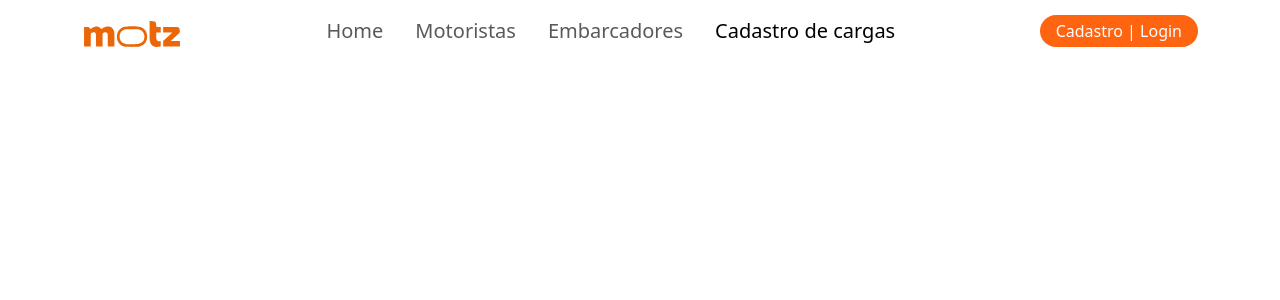
After one commit to Isaac-Lima/Motz, a PHP site: page /cargas.php in a window 1280 px wide. The commit adds this page. Shown: the top 300 px of the page. Run offline with PHP 8.4, Linux system fonts and the light colour scheme.

Commit message:
Site em desenvolvimento

```diff
--- a/cadastros.php
+++ b/cadastros.php
@@ -91,6 +91,9 @@ $conexao->close();
                             </li>
                             <li class="nav-item mx-2">
                                 <a class="nav-link" href="embarcadores.php">Embarcadores</a>
+                            </li>
+                            <li class="nav-item mx-2">
+                                <a class="nav-link" href="cargas.php">Cadastro de cargas</a>
                             </li>
                         </ul>
                         <!--Login/Cadastro-->
--- /dev/null
+++ b/cargas.php
@@ -0,0 +1,80 @@
+<!DOCTYPE html>
+<html lang="pt-br">
+<head>
+    <meta charset="UTF-8">
+    <meta name="viewport" content="width=device-width, initial-scale=1.0">
+    <title>Cadastro de cargas | Motz</title>
+    <!-- CSS -->
+    <link rel="stylesheet" href="./css/cargas.css">
+    <!-- Bootstrap 5 -->
+    <link href="https://cdn.jsdelivr.net/npm/bootstrap@5.3.2/dist/css/bootstrap.min.css" rel="stylesheet"
+        integrity="sha384-T3c6CoIi6uLrA9TneNEoa7RxnatzjcDSCmG1MXxSR1GAsXEV/Dwwykc2MPK8M2HN" crossorigin="anonymous">
+    <script src="https://cdn.jsdelivr.net/npm/bootstrap@5.3.2/dist/js/bootstrap.bundle.min.js"
+        integrity="sha384-C6RzsynM9kWDrMNeT87bh95OGNyZPhcTNXj1NW7RuBCsyN/o0jlpcV8Qyq46cDfL"
+        crossorigin="anonymous">
+    </script>
+    <!--Footer icons-->
+    <link rel="stylesheet" href="https://cdnjs.cloudflare.com/ajax/libs/font-awesome/6.4.2/css/all.min.css" integrity="sha512-z3gLpd7yknf1YoNbCzqRKc4qyor8gaKU1qmn+CShxbuBusANI9QpRohGBreCFkKxLhei6S9CQXFEbbKuqLg0DA==" crossorigin="anonymous" referrerpolicy="no-referrer" />
+    <!-- Icon tab -->
+    <link rel="shortcut icon" type="imagex/png" href="img/box-home.png">
+</head>
+<body>
+<header class="hero">
+        <!-- Navbar -->
+        <nav class="navbar navbar-expand-lg navbar-light" style="background-color: #fff;">
+            <div class="container">
+                <!-- Logo -->
+                <a class="navbar-brand fs-4" href="index.php">
+                    <img src="img/logo1-Motz.svg" alt="Logo da Motz" class="logo-img">
+                </a>
+
+                <!-- Toggle btn -->
+                <button class="navbar-toggler shadow-none border-0k" type="button" data-bs-toggle="offcanvas"
+                    data-bs-target="#offcanvasNavbar" aria-controls="offcanvasNavbar" aria-label="Toggle navigation">
+                    <span class="navbar-toggler-icon"></span>
+                </button>
+
+                <!-- SideBar -->
+                <div class="offcanvas offcanvas-end" tabindex="-1" id="offcanvasNavbar"
+                    aria-labelledby="offcanvasNavbarLabel">
+                    <!-- SideBar Header -->
+                    <div class="offcanvas-header border-bottom">
+                        <img src="img/logo1-Motz.svg" alt="Logo da Motz" class="logo-img">
+                        <button type="button" class="btn-close shadow-none" data-bs-dismiss="offcanvas"
+                            aria-label="Close"></button>
+                    </div>
+                    <!--SideBar Body-->
+                    <div class="offcanvas-body d-flex flex-column flex-lg-row p-4 p-lg-0">
+                        <ul class="navbar-nav justify-content-center align-items-center fs-5 flex-grow-1 pe-3">
+                            <li class="nav-item mx-2">
+                                <a class="nav-link" aria-current="page" href="index.php">Home</a>
+                            </li>
+                            <li class="nav-item mx-2">
+                                <a class="nav-link" href="motoristas.php">Motoristas</a>
+                            </li>
+                            <li class="nav-item mx-2">
+                                <a class="nav-link" href="embarcadores.php">Embarcadores</a>
+                            </li>
+                            <li class="nav-item mx-2">
+                                <a class="nav-link active" href="cargas.php">Cadastro de cargas</a>
+                            </li>
+                        </ul>
+                        <!--Login/Cadastro-->
+                        <div class="d-flex flex-column flex-lg-row justify-content-center align-items-center gap-3">
+                            <a href="cadastros.php"
+                                class=" nav-btn text-white text-decoration-none px-3 py-1 rounded-4"
+                                >Cadastro | Login</a>
+                        </div>
+                    </div>
+                </div>
+            </div>
+        </nav>
+    </header>
+    <main>
+        <div class="container register_form">
+
+        </div>
+    </main>
+
+</body>
+</html>
--- /dev/null
+++ b/css/cargas.css
@@ -0,0 +1,12 @@
+.logo-img {
+    width: 100px;
+    height: auto;
+}
+
+.nav-btn{
+    background-color: #FF6511;
+}
+
+.nav-btn:hover{
+    background-color: #E65500;
+}
--- a/embarcadores.php
+++ b/embarcadores.php
@@ -54,6 +54,9 @@
                             </li>
                             <li class="nav-item mx-2">
                                 <a class="nav-link active" href="embarcadores.php">Embarcadores</a>
+                            </li>
+                            <li class="nav-item mx-2">
+                                <a class="nav-link" href="cargas.php">Cadastro de cargas</a>
                             </li>
                         </ul>
                         <!--Login/Cadastro-->
--- a/index.php
+++ b/index.php
@@ -56,6 +56,9 @@
                             </li>
                             <li class="nav-item mx-2">
                                 <a class="nav-link" href="embarcadores.php">Embarcadores</a>
+                            </li>
+                            <li class="nav-item mx-2">
+                                <a class="nav-link" href="cargas.php">Cadastro de cargas</a>
                             </li>
                         </ul>
                         <!--Login/Cadastro-->
--- a/motoristas.php
+++ b/motoristas.php
@@ -54,6 +54,9 @@
                             </li>
                             <li class="nav-item mx-2">
                                 <a class="nav-link" href="embarcadores.php">Embarcadores</a>
+                            </li>
+                            <li class="nav-item mx-2">
+                                <a class="nav-link" href="cargas.php">Cadastro de cargas</a>
                             </li>
                         </ul>
                         <!--Login/Cadastro-->
```
